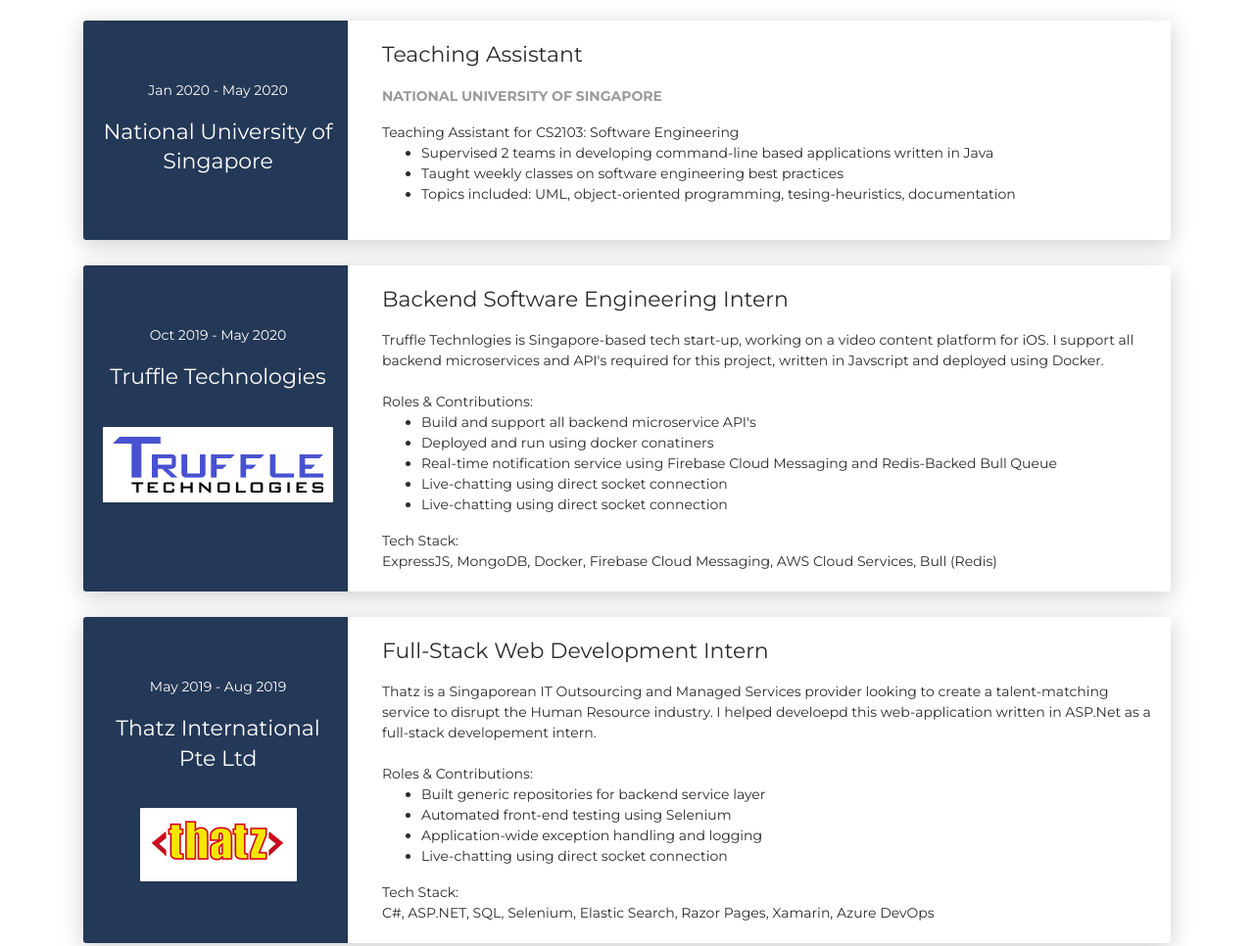
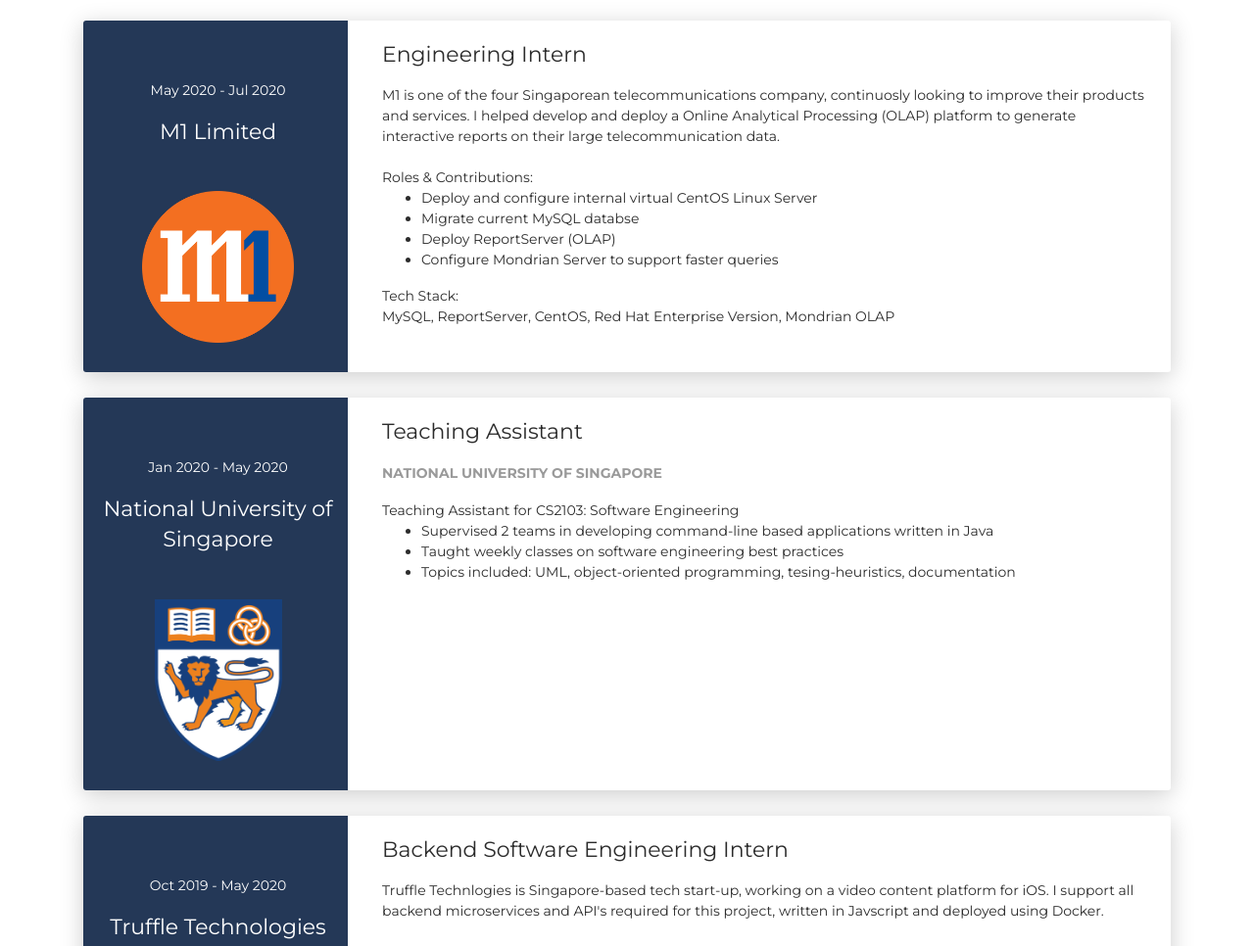
Before and after one commit to lumwb/lumwb.github.io, a plain HTML site: page index.html in a window 1280 px wide. Shown: the part 2283-3249 px from the top of the page at 98% size. Drawn offline with Linux system fonts and the light colour scheme.

Commit message:
Update experience with M1 details

```diff
--- a/index.html
+++ b/index.html
@@ -375,8 +375,45 @@
               <div class="row">
                 <div class="col-md-3 bg-primary" data-aos="fade-right" data-aos-offset="50" data-aos-duration="500">
                   <div class="card-body cc-experience-header">
+                    <p>May 2020 - Jul 2020</p>
+                    <div class="h5">M1 Limited</div>
+                    <img src="images/m1-logo.png" style="margin-top: 20px; padding: 10px; width: 175px;">
+                  </div>
+                </div>
+                <div class="col-md-9" data-aos="fade-left" data-aos-offset="50" data-aos-duration="500">
+                  <div class="card-body">
+                    <div class="h5">Engineering Intern</div>
+                    <div>
+                      <div>M1 is one of the four Singaporean telecommunications company, continuosly looking to improve their products and services.
+                        I helped develop and deploy a Online Analytical Processing (OLAP) platform to generate interactive reports on their large telecommunication data.
+                      </div>
+                      <div>
+                        <br>
+                        <div>Roles & Contributions:</div>
+                        <ul>
+                          <li>Deploy and configure internal virtual CentOS Linux Server</li>
+                          <li>Migrate current MySQL databse</li>
+                          <li>Deploy ReportServer (OLAP)</li>
+                          <li>Configure Mondrian Server to support faster queries</li>
+                        </ul>
+                        <div>
+                          <div>Tech Stack:</div>
+                          MySQL, ReportServer, CentOS, Red Hat Enterprise Version, Mondrian OLAP
+                        </div>
+                      </div>
+                    </div>
+                  </div>
+                </div>
+              </div>
+            </div>
+            <div class="card">
+              <div class="row">
+                <div class="col-md-3 bg-primary" data-aos="fade-right" data-aos-offset="50" data-aos-duration="500">
+                  <div class="card-body cc-experience-header">
                     <p>Jan 2020 - May 2020</p>
                     <div class="h5">National University of Singapore</div>
+                    <img src="images/nus-logoOnly.png"
+                      style="margin-top: 20px; padding: 10px; width: 150px;">
                   </div>
                 </div>
                 <div class="col-md-9" data-aos="fade-left" data-aos-offset="50" data-aos-duration="500">
@@ -402,7 +439,7 @@
                     <p>Oct 2019 - May 2020</p>
                     <div class="h5">Truffle Technologies</div>
                     <img src="images/truffle-logo.png"
-                      style="margin-top: 20px; padding: 10px; background-color: white;">
+                      style="margin-top: 20px; padding: 10px;">
                   </div>
                 </div>
                 <div class="col-md-9" data-aos="fade-left" data-aos-offset="50" data-aos-duration="500">
@@ -443,7 +480,7 @@
                   <div class="card-body cc-experience-header">
                     <p>May 2019 - Aug 2019</p>
                     <div class="h5">Thatz International Pte Ltd</div>
-                    <img src="images/thatz-logo.png" style="margin-top: 20px; padding: 10px; background-color: white;">
+                    <img src="images/thatz-logo.png" style="margin-top: 20px; padding: 10px; width: 200px;">
                   </div>
                 </div>
                 <div class="col-md-9" data-aos="fade-left" data-aos-offset="50" data-aos-duration="500">
@@ -481,7 +518,7 @@
                     <p>Dec 2017 - Feb 2018</p>
                     <div class="h5">Gigacover</div>
                     <img src="images/gigacover-logo.png"
-                      style="margin-top: 20px; padding: 10px; background-color: white;">
+                      style="margin-top: 20px; padding: 10px;">
                   </div>
                 </div>
                 <div class="col-md-9" data-aos="fade-left" data-aos-offset="50" data-aos-duration="500">
```
Also changed, not shown: images/m1-logo.png (added), images/nus-logoOnly.png (added).
